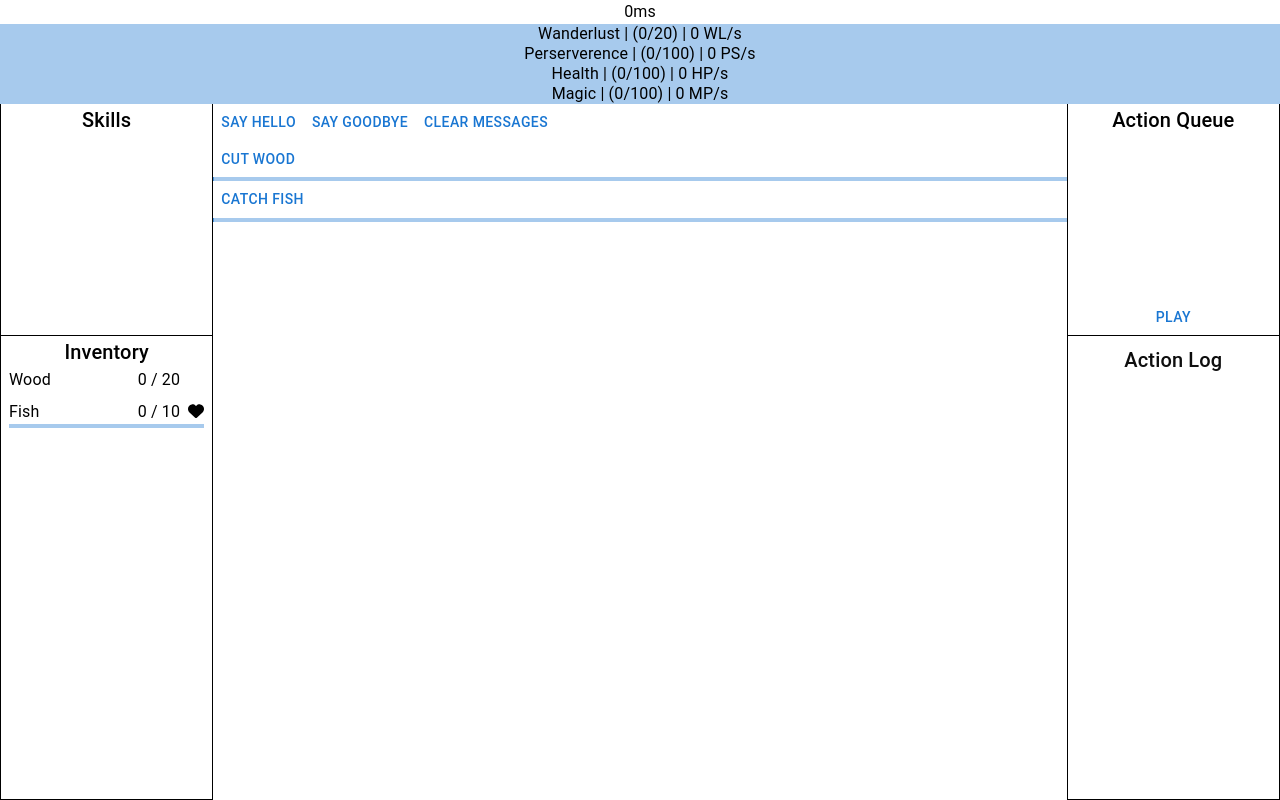
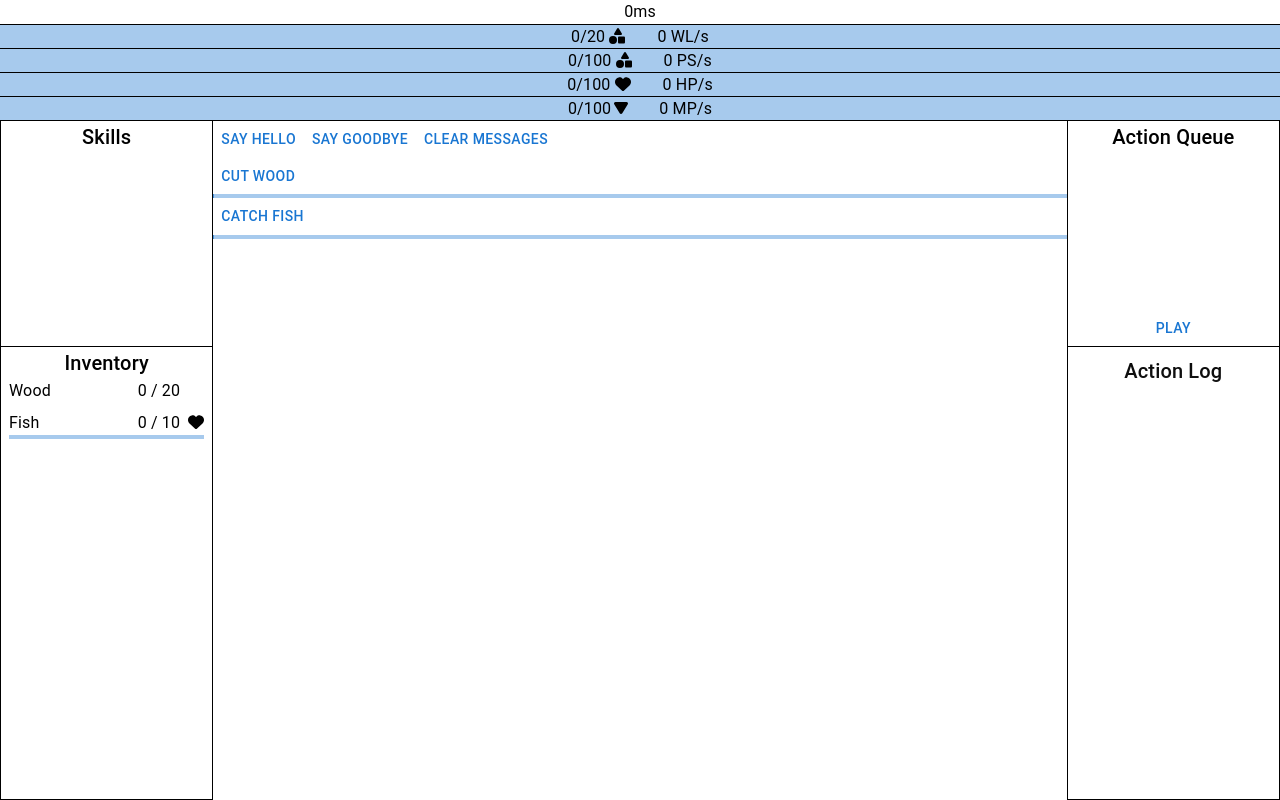
Before and after one commit to SirPrimrose/Eudaimonia, a React (Create React App) app: page / in a window 1280 px wide. Built offline with nearby package versions, Linux system fonts and the light colour scheme.

Commit message:
Add icons into status bars

```diff
--- a/src/game/Eudaimonia.jsx
+++ b/src/game/Eudaimonia.jsx
@@ -23,6 +23,7 @@ import InfoSection from './layout/InfoSection';
 import ProgressBarWithOverlay from '../shared/ProgressBarWithOverlay';
 import { getProgressValue } from '../shared/util';
 import { getActiveStats } from '../slice/statsSlice';
+import { getIconForStatType } from './layout/components/Icons';
 
 const pauseKey = KEY_P;
 
@@ -56,17 +57,25 @@ class Eudaimonia extends React.PureComponent {
   );
 
   renderActiveStatusBars = (stats) => (
-    <Stack>
+    <Stack borderBottom={1}>
       {stats.map((stat) => (
         <ProgressBarWithOverlay
           value={getProgressValue(stat.currentValue, stat.maxValue)}
-          sx={{ minHeight: 20 }}
         >
-          {`${stat.name} | (${+stat.currentValue.toFixed(
-            2
-          )}/${+stat.maxValue.toFixed(2)}) | ${+stat.currentDecayRate.toFixed(
-            2
-          )} ${stat.shortName}/s`}
+          <Stack
+            borderTop={1}
+            justifyContent="center"
+            direction="row"
+            spacing={4}
+          >
+            <Typography>
+              {`${+stat.currentValue.toFixed(2)}/${+stat.maxValue.toFixed(2)} `}
+              {getIconForStatType(stat.name)}
+            </Typography>
+            <Typography>
+              {`${+stat.currentDecayRate.toFixed(2)} ${stat.shortName}/s`}
+            </Typography>
+          </Stack>
         </ProgressBarWithOverlay>
       ))}
     </Stack>
--- a/src/game/layout/components/Icons.jsx
+++ b/src/game/layout/components/Icons.jsx
@@ -30,8 +30,8 @@ const getIconForSkillType = (skillName) => {
   }
 };
 
-const getIconForHealType = (healType) => {
-  switch (healType) {
+const getIconForStatType = (statName) => {
+  switch (statName) {
     case STAT_NAMES.HEALTH:
       return <FontAwesomeIcon icon={faHeart} />;
     case STAT_NAMES.MAGIC:
@@ -41,4 +41,4 @@ const getIconForHealType = (healType) => {
   }
 };
 
-export { getIconForSkillType, getIconForHealType };
+export { getIconForSkillType, getIconForStatType };
--- a/src/game/layout/components/PlayerItem.jsx
+++ b/src/game/layout/components/PlayerItem.jsx
@@ -8,7 +8,7 @@ import {
   Typography,
 } from '@mui/material';
 import { getProgressValue } from '../../../shared/util';
-import { getIconForHealType } from './Icons';
+import { getIconForStatType } from './Icons';
 
 class PlayerItem extends React.PureComponent {
   getTooltipValue = (healType, healPerSecond, flavorText) => {
@@ -17,7 +17,7 @@ class PlayerItem extends React.PureComponent {
         <Stack alignItems="center">
           <Typography variant="body2">{flavorText}</Typography>
           <Typography variant="body2">
-            Heals {healPerSecond} {getIconForHealType(healType)} per second
+            Heals {healPerSecond} {getIconForStatType(healType)} per second
           </Typography>
         </Stack>
       );
@@ -52,7 +52,7 @@ class PlayerItem extends React.PureComponent {
             </Grid>
             <Grid item xs={1}>
               {healType && (
-                <Typography>{getIconForHealType(healType)}</Typography>
+                <Typography>{getIconForStatType(healType)}</Typography>
               )}
             </Grid>
           </Grid>
--- a/src/shared/ProgressBarWithOverlay.jsx
+++ b/src/shared/ProgressBarWithOverlay.jsx
@@ -1,5 +1,5 @@
 import React from 'react';
-import { Grid, LinearProgress, Typography } from '@mui/material';
+import { Grid, LinearProgress } from '@mui/material';
 import PropTypes from 'prop-types';
 
 class ProgressBarWithOverlay extends React.PureComponent {
@@ -20,22 +20,23 @@ class ProgressBarWithOverlay extends React.PureComponent {
                 justifyContent: 'center',
               }}
             >
-              <Typography
+              <div
                 style={{
                   paddingTop: '8px',
                   paddingLeft: '8px',
+                  width: '100%',
+                  textAlign: 'center',
+                  /* TODO: Fix clipping from interfering with icons
                   background:
                     'linear-gradient(to right, white var(--p,50%), black 0)',
                   backgroundPositionX: '4px',
-                  width: '100%',
-                  textAlign: 'center',
                   WebkitBackgroundClip: 'text',
                   color: 'transparent',
-                  '--p': `${value}%`,
+                  '--p': `${value}%`, */
                 }}
               >
                 {children}
-              </Typography>
+              </div>
             </div>
             <LinearProgress
               className="pb-fast-transition"
```
